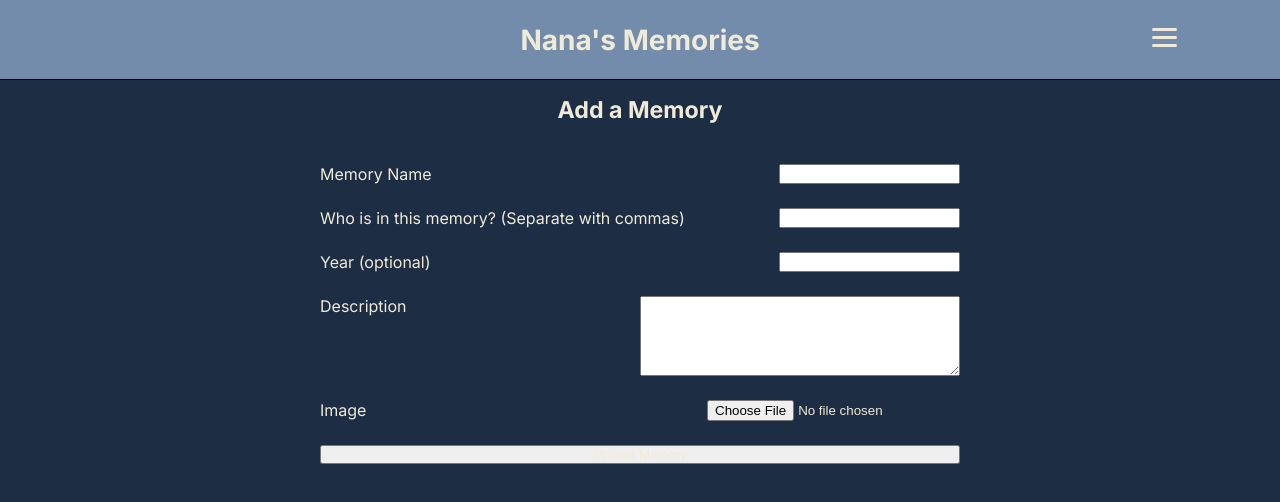
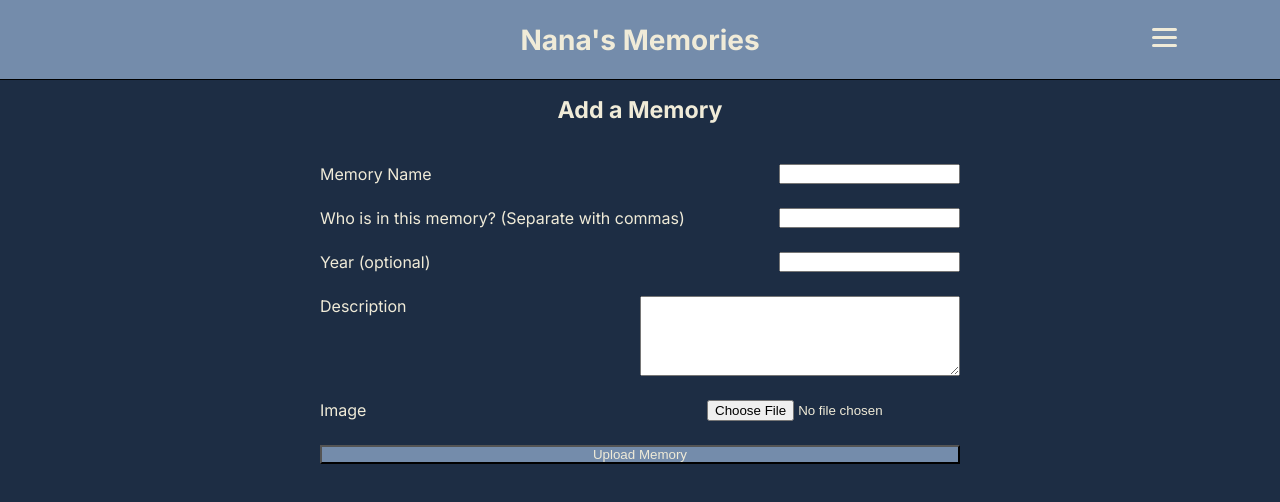
Before and after one commit to khintz34/nanas-memories, a Next.js app: page /AddMemory in a window 1280 px wide. Shown: the top 502 px of the page. Built offline with nearby package versions, Linux system fonts and the light colour scheme.

Commit message:
more adds

```diff
--- a/src/app/AddMemory/page.module.scss
+++ b/src/app/AddMemory/page.module.scss
@@ -37,6 +37,10 @@
   color: black;
 }
 
+.btn {
+  background-color: var(--secondary-background);
+}
+
 @media (max-width: 600px) {
   .form {
     width: 95vw;
--- a/src/app/AddMemory/page.tsx
+++ b/src/app/AddMemory/page.tsx
@@ -7,13 +7,14 @@ import { ref as ref2, uploadBytes } from "firebase/storage";
 import { storage } from "../../assets/firebase/firebase";
 import { getDatabase, push, ref, set } from "firebase/database";
 import { db } from "../../assets/firebase/firebase";
+import { JSDocNullableType, NumberLiteralType } from "typescript";
 
 export default function Home() {
   const [memUrl, setMemUrl] = useState<string>();
   const [memImage, setMemImage] = useState<any>(null);
   const [memName, setMemName] = useState<string>();
   const [memTags, setMemTags] = useState<string>();
-  const [memYear, setMemYear] = useState<string>();
+  const [memYear, setMemYear] = useState<string | null>(null);
   const [memDesc, setMemDesc] = useState<string>();
 
   const handleImage = (e: any) => {
@@ -34,9 +35,6 @@ export default function Home() {
 
   function writeUserData(e: any) {
     e.preventDefault();
-    // const reference = ref(db, "Memories/");
-
-    // const newItem = push(reference);
 
     const database = getDatabase();
     set(ref(database, "Memories/" + memName), {
@@ -52,14 +50,6 @@ export default function Home() {
       .catch((error) => {
         console.log(error);
       });
-
-    // set(newItem, {
-    //   title: memName,
-    //   description: memDesc,
-    //   year: memYear,
-    //   tags: memTags,
-    //   url: memUrl,
-    // });
 
     uploadImage();
   }
@@ -96,6 +86,7 @@ export default function Home() {
             id="memYear"
             onChange={(e) => setMemYear(e.target.value)}
             className={styles.input}
+            defaultValue=""
           />
         </div>
         <div className={styles.inputContainer}>
@@ -110,7 +101,11 @@ export default function Home() {
           <label htmlFor="memImg">Image</label>
           <input type="file" id="memImg" onChange={(e) => handleImage(e)} />
         </div>
-        <button type="submit" onClick={(e) => writeUserData(e)}>
+        <button
+          type="submit"
+          onClick={(e) => writeUserData(e)}
+          className={styles.btn}
+        >
           Upload Memory
         </button>
       </form>
```
